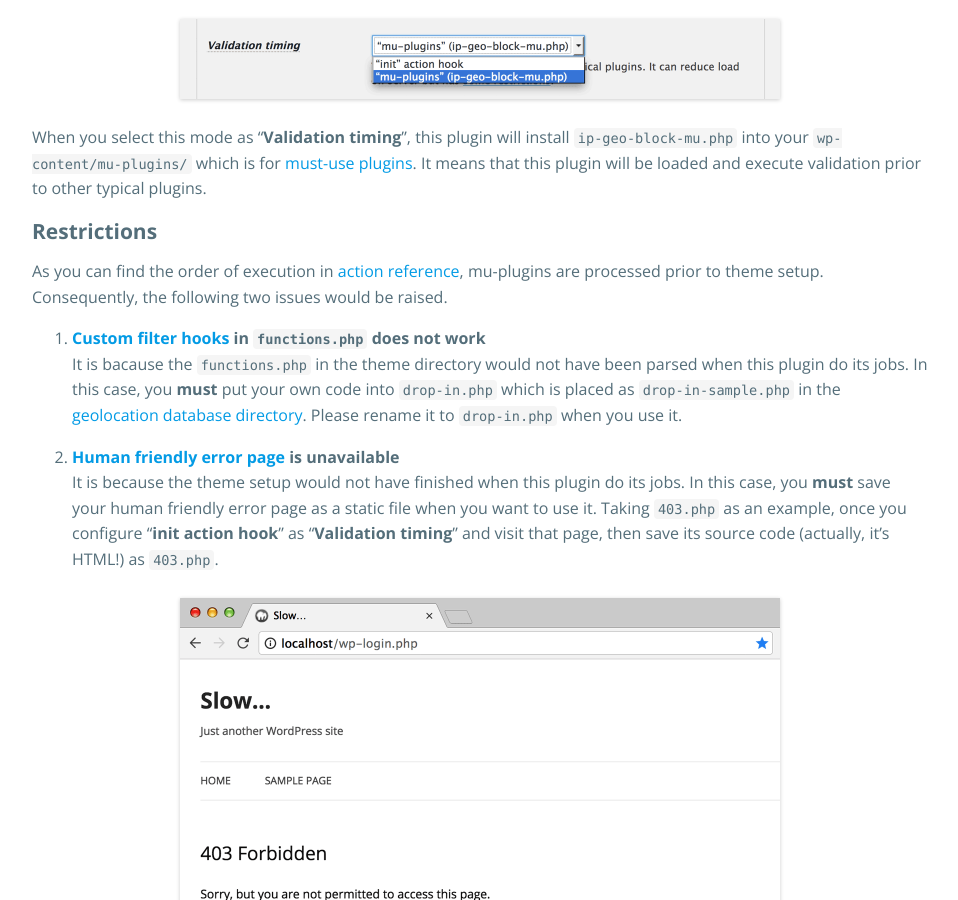
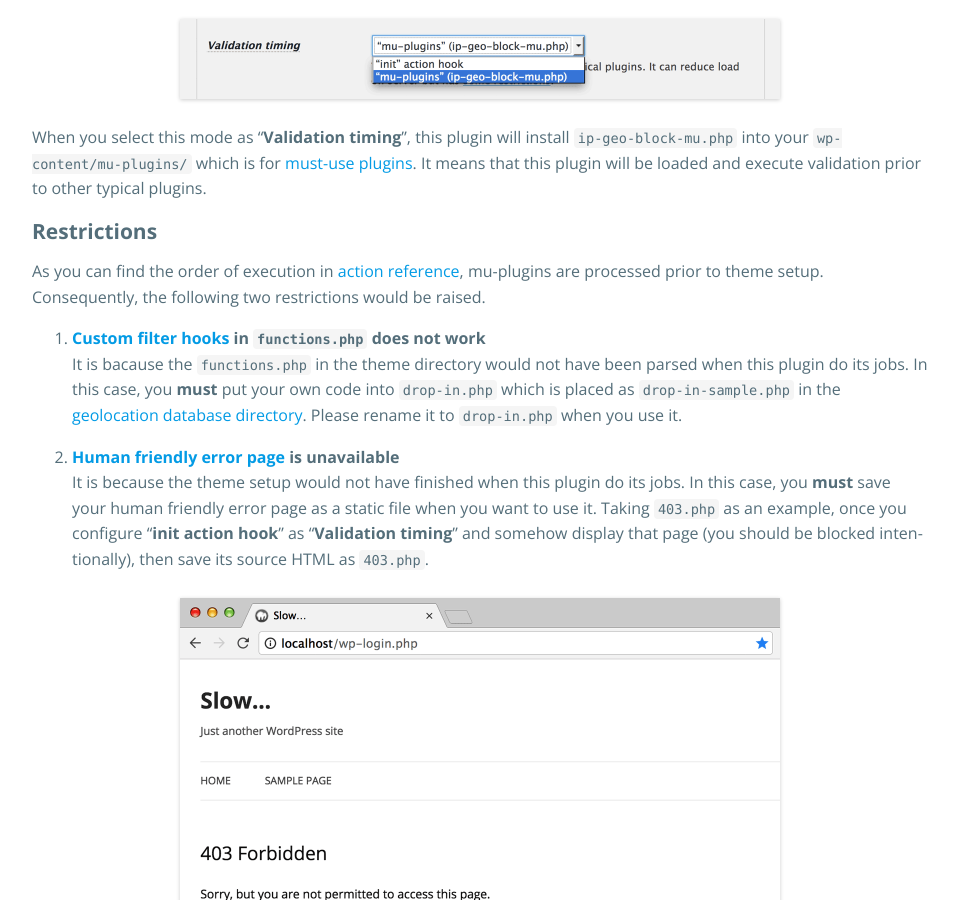
Before and after one commit to tokkonopapa/WordPress-IP-Geo-Block, a Jekyll site: the page built from _codex/03. Features and performance/06/validation-timing.md, in a window 1280 px wide and 900 px high, scrolled down 424 px. Shown: the whole window, without its empty margins (160-1118 px from the left). Built offline with Jekyll 4.4.1, drawn with Linux system fonts in a browser that asks for light colours; some web fonts are replaced; some of the changed text lies outside the part shown.

Commit message:
Update codex.

```diff
--- a/_codex/03. Features and performance/02/validation-timing.md
+++ b/_codex/03. Features and performance/06/validation-timing.md
@@ -33,7 +33,7 @@ execute validation prior to other typical plugins.
 
 As you can find the order of execution in [action reference][ActionHook],
 mu-plugins are processed prior to theme setup. Consequently, the following
-two issues would be raised.
+two restrictions would be raised.
 
 1. **[Custom filter hooks][FilterHooks] in `functions.php` does not work**
    It is bacause the `functions.php` in the theme directory would not have been
@@ -46,8 +46,9 @@ two issues would be raised.
    It is because the theme setup would not have finished when this plugin do
    its jobs. In this case, you **must** save your human friendly error page as
    a static file when you want to use it. Taking `403.php` as an example, once
-   you configure "**init action hook**" as "**Validation timing**" and visit
-   that page, then save its source code (actually, it's HTML!) as `403.php`.
+   you configure "**init action hook**" as "**Validation timing**" and somehow
+   display that page (you should be blocked intentionally), then save its source
+   HTML as `403.php`.
 
 ![Human friendly error page]({{ '/img/2016-09/HumanFriendly.png' | prepend: site.baseurl }}
  "Human friendly error page"
```
Also changed, not shown: other parts of _codex/03. Features and performance/06/validation-timing.md (+15 -15 lines), _codex/03. Features and performance/05/customizing-the-response.md (renamed from _codex/03. Features and performance/06/customizing-the-response.md), _codex/05. How to test prevention of attacks/02/using-free-geo-service.md (renamed from _codex/05. How to test prevention of attacks/03/using-free-geo-service.md), _codex/05. How to test prevention of attacks/03/using-post-simulator.md (renamed from _codex/05. How to test prevention of attacks/02/using-post-simulator.md).
